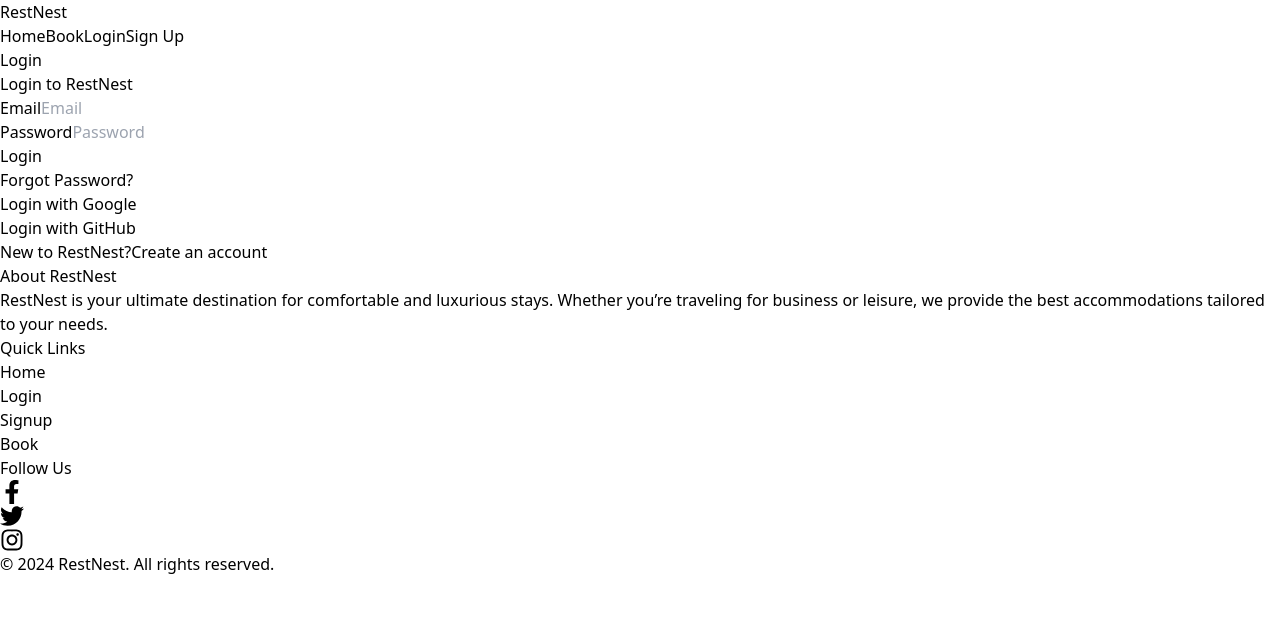
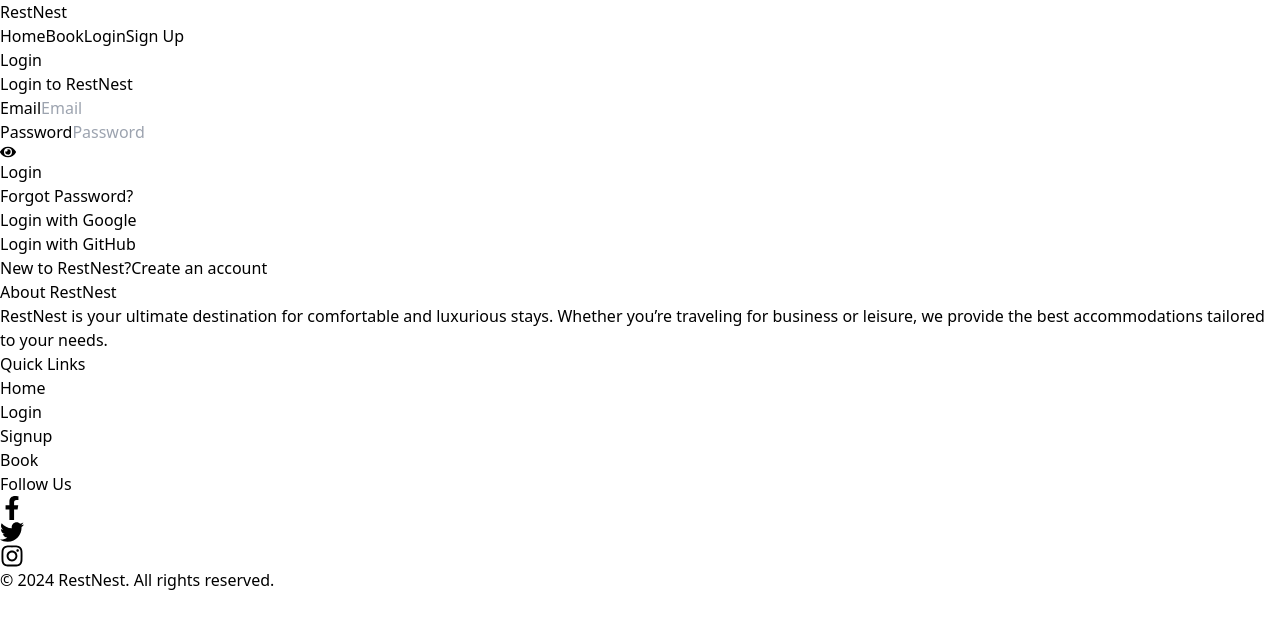
Before and after one commit to marufdev7/rest-nest, a React (Vite) app: page /login in a window 1280 px wide. Shown: the top 628 px of the page. Built offline with nearby package versions, Linux system fonts and the light colour scheme; no server answers.

Commit message:
show and hide password with icon

```diff
--- a/src/pages/Login/Login.jsx
+++ b/src/pages/Login/Login.jsx
@@ -1,14 +1,16 @@
-import React, { useContext, useRef } from 'react';
+import React, { useContext, useRef, useState } from 'react';
 import { Link } from 'react-router-dom';
 import { AuthContext } from '../../routes/AuthProviders';
 import { toast, ToastContainer } from 'react-toastify';
 import 'react-toastify/dist/ReactToastify.css';
 import { sendPasswordResetEmail } from 'firebase/auth';
+import { FaEye, FaEyeSlash } from 'react-icons/fa';
 
 const Login = () => {
 
      const { signIn, signInWithGoogle, signInWithGithub, auth } = useContext(AuthContext);
      const emailRef = useRef();
+     const [show, setShow] = useState(false);
 
      const handleLogin = event => {
           event.preventDefault();
@@ -98,18 +100,24 @@ const Login = () => {
                                    required
                               />
                          </div>
-                         <div>
+                         <div className="relative">
                               <label htmlFor="password" className="block text-sm font-medium text-gray-700">
                                    Password
                               </label>
                               <input
-                                   type="password"
+                                   type={show ? "text" : "password"}
                                    id="password"
                                    name='password'
                                    placeholder='Password'
-                                   className="w-full p-2 mt-1 border border-gray-300 rounded-md focus:outline-none focus:ring focus:border-blue-300"
+                                   className="w-full p-2 mt-1 border border-gray-300 rounded-md focus:outline-none focus:ring focus:border-blue-300 pr-10"
                                    required
                               />
+                              <span
+                                   className="absolute top-[25px] bottom-0 right-3 flex items-center cursor-pointer"
+                                   onClick={() => setShow(!show)}
+                              >
+                                   {show ? <FaEyeSlash /> : <FaEye />}
+                              </span>
                          </div>
                          <div className="flex items-center justify-between">
                               <button
```
